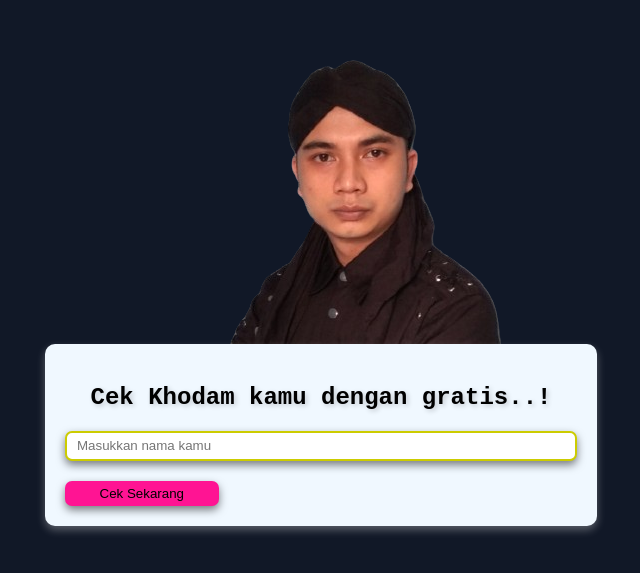
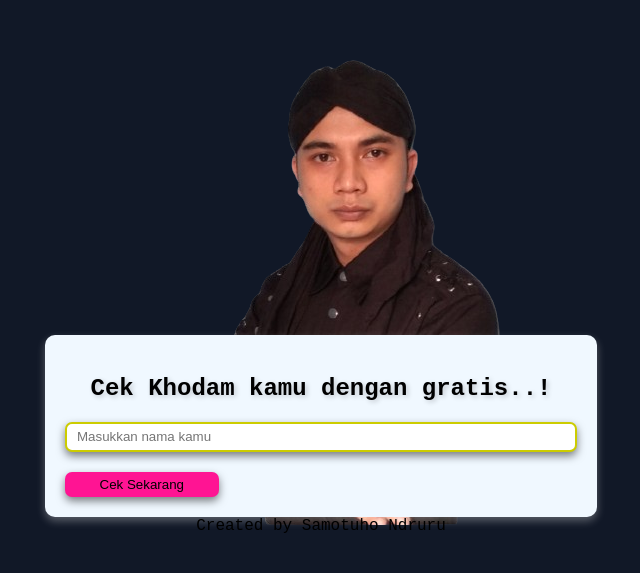
Before and after one commit to samotuho/checkkhodam, a plain HTML site: page index.html in a window 1280 px wide. Shown: the part 103-676 px from the top of the page, without its empty margins (319-959 px from the left). Drawn offline with Linux system fonts and the light colour scheme.

Commit message:
Update index.html
Menambahkan footer

```diff
--- a/index.html
+++ b/index.html
@@ -30,9 +30,7 @@
         <p id="namaKhodam"></p>
       </div>
     </div>
-
-
-
+    <footer>Created by Samotuho Ndruru</footer>
     <script src="main.js"></script>
   </body>
 </html>
```
